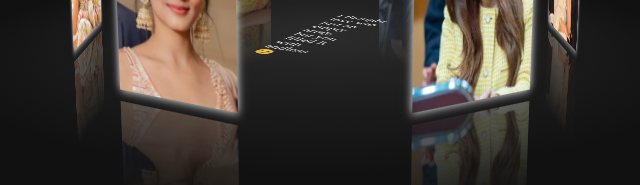
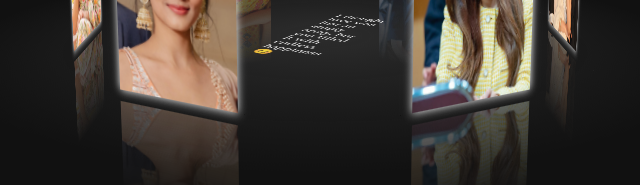
Before and after one commit to Harinandkumar/Photo-gallery-, a plain HTML site: page index.html in a window 1280 px wide. Shown: the part 447-632 px from the top of the page, 315-955 px from the left. Drawn offline with Linux system fonts and the light colour scheme.

Commit message:
Update index.html

```diff
--- a/index.html
+++ b/index.html
@@ -18,7 +18,7 @@
     <img src="./vidhi1.jpg" alt="">
     <img src="./vishi2.jpg" alt="">
 
-    <p>I thought love was just an empty array, but you filled it with endless 😊</p>
+    <p>I thought love was just an empty array, but you filled it with endless  happiness 😊</p>
   </div>
   <div id="ground"></div>
 </div>
```
